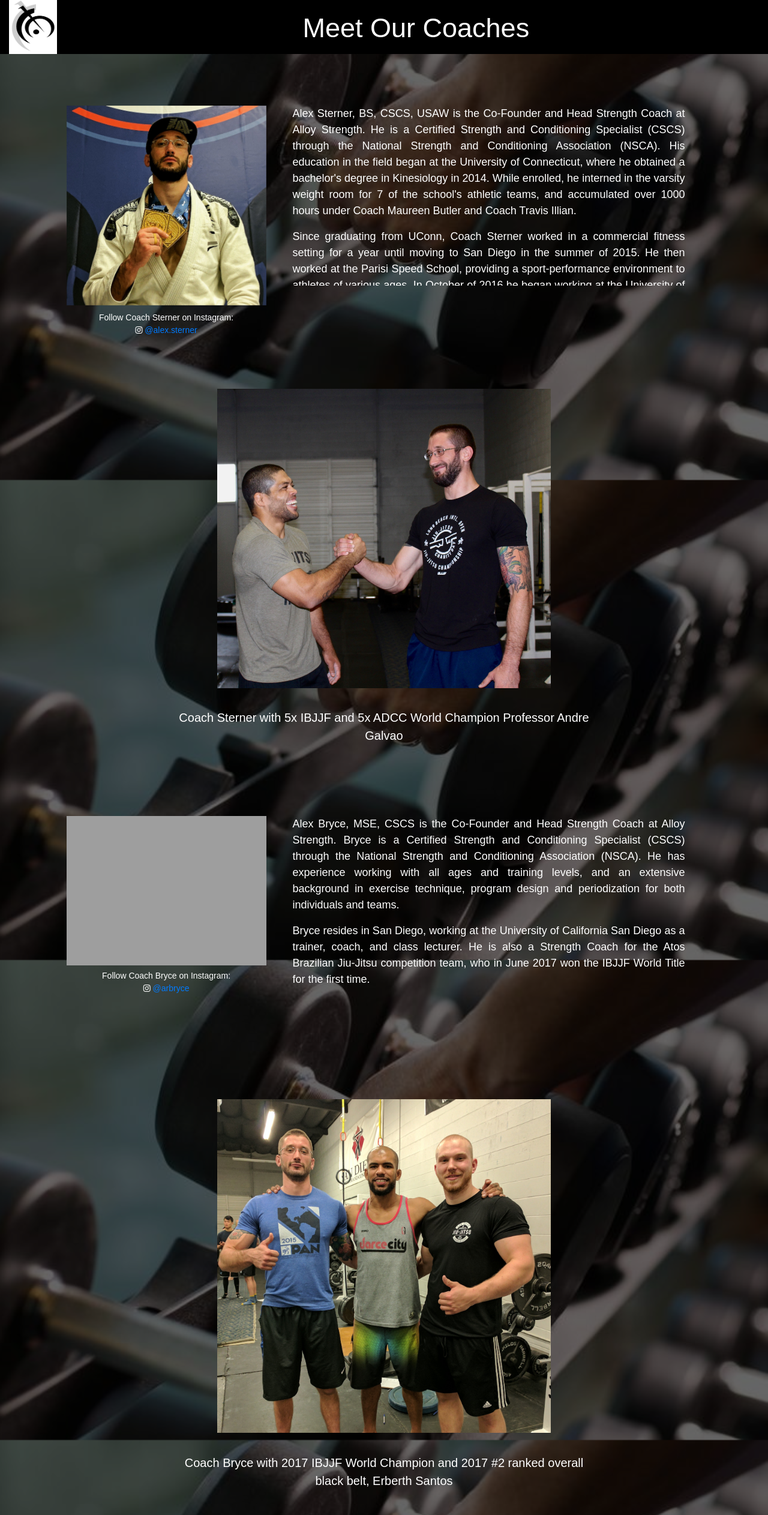
After one commit to priyaliverma/AS_Final_2, a Django app: page /coach-biographies in a window 1280 px wide. The commit adds this page. Shown: the whole page at 60% size. Run offline with Django 3.2, Linux system fonts and the light colour scheme; some libraries are stand-ins or nearby versions; grey boxes are pictures that could not be loaded.

Commit message:
coach biographies page

```diff
--- a/AS_Final/AlloyStrength/urls.py
+++ b/AS_Final/AlloyStrength/urls.py
@@ -35,6 +35,7 @@ urlpatterns = [
 
 
     url(r'^$', Home, name='Home'),
+    url(r'^coach-biographies', coach_biographies, name='coach_biographies'),
     url(r'^waiver/', Waiver, name='SignUpConfirmation'),
     url(r'^terms-conditions/', Terms_Conditions, name='SignUpConfirmation'),
 
--- a/AS_Final/Users/sign_up_views.py
+++ b/AS_Final/Users/sign_up_views.py
@@ -72,6 +72,8 @@ def Create_Test_Users():
 		_Member.save()
 	return None
 
+def coach_biographies(request):
+	return render (request, "coach_biographies.html")
 
 def Home(request):
 	context = {}
--- /dev/null
+++ b/AS_Final/static/homepage/coach_biographies.css
@@ -0,0 +1,96 @@
+* {
+    margin: 0px;
+    padding: 0px;
+    color: white;
+}
+.container{
+    padding: 2%;
+}
+body {
+
+    background-image:radial-gradient(rgba(0,0,0,0.6), rgba(0,0,0,0.6)),url('gym_background.jpg');
+    height: 100vh;
+    background-position: center;
+    background-size: cover;
+    background-attachment: fixed;
+    color: white;
+}
+.row {
+    max-width: 100%;
+    margin: auto;
+}
+
+header {
+    height: 90px;
+    background-color: black;
+    margin-bottom: 60px;
+}
+.alloylogo{
+    height: 90px;
+    width: auto;
+}
+
+.imginsta {
+    max-height: 300px;
+    font-size:14px;
+    font-family:Arial, Helvetica, sans-serif
+}
+.coachbio-text-panel {
+    max-height: 300px;
+    padding-left: 2%;
+    padding-right: 4%;
+    text-align: justify;
+    overflow-y: scroll;
+    font-family: Arial, Helvetica, sans-serif;
+    font-size: 18px;
+}
+
+/* These are for Coach 1 image hover */
+
+.coachpics {
+  opacity: 1;
+  display: block;
+  width: 100%;
+  /* height: 350px; */
+  transition: .5s ease;
+  backface-visibility: hidden;
+}
+
+.middle {
+  transition: .5s ease;
+  opacity: 0;
+  position: absolute;
+  top: 50%;
+  left: 50%;
+  transform: translate(-50%, -50%);
+  -ms-transform: translate(-50%, -50%)
+}
+
+.imginsta:hover .coachpics {
+  opacity: 0.3;
+}
+
+.imginsta:hover .middle {
+  opacity: 1;
+}
+
+.text {
+  background-color: #4CAF50;
+  color: white;
+  font-size: 50px;
+  padding: 16px 32px;
+}
+.coachname {
+    color:white;
+    font-family: Arial, Helvetica, sans-serif;
+    font-size: 25px;
+}
+
+/* For Coach1 with professor */
+
+.coach1 {
+    max-width: 100%;
+    padding: 10%;
+    max-height: 700px;
+    padding-bottom: 5%;
+}
--- /dev/null
+++ b/AS_Final/templates/coach_biographies.html
@@ -0,0 +1,138 @@
+<!-- Coach Biography's Page -->
+{% load static %}
+<!DOCTYPE html>
+<html lang="en">
+<head>
+    <meta charset="UTF-8">
+    <meta name="viewport" content="width=device-width, initial-scale=1.0">
+    <meta http-equiv="X-UA-Compatible" content="ie=edge">
+    <title>Coach Biographies</title>
+    <script src="https://code.jquery.com/jquery-3.2.1.slim.min.js" integrity="sha384-KJ3o2DKtIkvYIK3UENzmM7KCkRr/rE9/Qpg6aAZGJwFDMVNA/GpGFF93hXpG5KkN" crossorigin="anonymous"></script>
+    <script src="https://cdnjs.cloudflare.com/ajax/libs/popper.js/1.11.0/umd/popper.min.js" integrity="sha384-b/U6ypiBEHpOf/4+1nzFpr53nxSS+GLCkfwBdFNTxtclqqenISfwAzpKaMNFNmj4" crossorigin="anonymous"></script>
+    <link rel="stylesheet" href="https://maxcdn.bootstrapcdn.com/bootstrap/4.0.0-beta/css/bootstrap.min.css" integrity="sha384-/Y6pD6FV/Vv2HJnA6t+vslU6fwYXjCFtcEpHbNJ0lyAFsXTsjBbfaDjzALeQsN6M" crossorigin="anonymous">
+    <script src="https://maxcdn.bootstrapcdn.com/bootstrap/4.0.0-beta/js/bootstrap.min.js" integrity="sha384-h0AbiXch4ZDo7tp9hKZ4TsHbi047NrKGLO3SEJAg45jXxnGIfYzk4Si90RDIqNm1" crossorigin="anonymous"></script>
+    <link rel="stylesheet" href="{% static 'font-awesome-4.7.0/css/font-awesome.min.css' %}">
+    <link rel="stylesheet" href="{% static 'homepage/coach_biographies.css' %}">
+</head>
+<body>
+
+<!-- Header Section: For Logo and Heading -->
+    <header class = "header">
+        <div class = "row">
+            <div class = "col-md-1 col-sm-1">
+                <img class = "alloylogo" src = "{% static 'homepage/Alloy_logo.jpg' %}" alt = "Alloy Logo">
+            </div>
+            <div class = "col-md-11 col-sm-11 text-center" style = "font-size:45px; font-family:Arial, Helvetica, sans-serif; padding: 1%;">
+                Meet Our Coaches
+            </div>
+        </div>
+    </header>
+
+<!-- This section for Coach Sterner Biography -->
+    <section>
+        <div class = "container">
+            <div class = "row">
+                <div class = "col-md-4 col-sm-4 imginsta">
+                    <figure>
+
+                        <img class = "coachpics" src = "{% static 'homepage/coach_sterner_1_AWS.jpg' %}" alt = "Coach Sterner" >
+                        <div class="middle">
+                            <div class="coachname"> Alex Sterner </div>
+                        </div>
+                        <div class = "text-center" style = "padding: 3%">
+                                Follow Coach Sterner on Instagram:
+                                <br>
+                                <i class="fa fa-instagram" aria-hidden="true"></i>
+                                <a href = "https://www.instagram.com/alex.sterner/?hl=en">@alex.sterner</a>
+                        </div>
+                    </figure>
+                </div>
+                <div class = "col-md-8 col-sm-8">
+                    <div class="panel panel-default coachbio-text-panel">
+                        <div class="panel-body">
+                            <p>Alex Sterner, BS, CSCS, USAW is the Co-Founder and Head Strength Coach at Alloy Strength. He is a Certified Strength and Conditioning Specialist (CSCS) through the National Strength and Conditioning Association (NSCA). His education in the field began at the University of Connecticut, where he obtained a bachelor's degree in Kinesiology in 2014. While enrolled, he interned in the varsity weight room for 7 of the school's athletic teams, and accumulated over 1000 hours under Coach Maureen Butler and Coach Travis Illian. </p>
+                            <p>Since graduating from UConn, Coach Sterner worked in a commercial fitness setting for a year until moving to San Diego in the summer of 2015. He then worked at the Parisi Speed School, providing a sport-performance environment to athletes of various ages. In October of 2016 he began working at the University of California San Diego where he teaches Recreation classes, provides post-rehab care and personal training. </p>
+                            <p>Upon moving to San Diego, Coach Sterner continued competing in Brazilian Jiu-jitsu under Andre Galvao at Atos HQ. It was here that he first met JT Torres, who he began strength training at Parisi in the fall of 2015. Since then he and Coach Bryce have trained the majority of the Atos HQ competition team. This includes organizing group lifting sessions for the 2017 IBJJF Worlds camp, where Atos secured their first ever team title. In a 1-on-1 setting he coached Andre Galvao through the 2017 IBJJF Worlds and 2017 ADCC Superfight, resulting in a gold medal for Galvao on both occasions. </p>
+                        </div>
+                    </div>
+                </div>
+            </div>
+        </div>
+    </section>
+
+    <div class = "container"></div>
+
+<!-- This section for Coach Sterner Picture with Prof. Andre Galvao -->
+    <section>
+        <div class = "container">
+            <div class = "row">
+                <div class = "col-md-2 col-sm-2"></div>
+                <div class = "col-md-8 col-sm-8">
+                    <figure class = "coach1prof">
+                        <img class = "coach1" src = "{% static 'homepage/coach_sterner_with_prof_andre_galvao.jpg' %}" alt = "With Prof Andre Galvao">
+                        <div class = "text-center" style = "font-family:Arial, Helvetica, sans-serif; font-size:20px;">
+                            Coach Sterner with 5x IBJJF and 5x ADCC World Champion Professor Andre Galvao
+                        </div>
+                    </figure>
+                </div>
+                <div class = "col-md-2 col-sm-2"></div>
+            </div>
+        </div>
+    </section>
+
+    <div class = "container"></div>
+
+<!-- This section for Coach Bryce Biography -->
+    <section>
+        <div class = "container">
+            <div class = "row">
+                <div class = "col-md-4 col-sm-4 imginsta">
+                    <figure>
+                        <img class = "coachpics" src = "{% static 'homepage/coach_bryce.png' %}" alt = "Coach Bryce" >
+                        <div class="middle">
+                            <div class="coachname"> Alex Bryce </div>
+                        </div>
+                        <div class = "text-center" style = "padding: 2%">
+                                Follow Coach Bryce on Instagram:
+                                <br>
+                                <i class="fa fa-instagram" aria-hidden="true"></i>
+                                <a href = "https://www.instagram.com/arbryce/"> @arbryce </a>
+                        </div>
+                    </figure>
+                </div>
+                <div class = "col-md-8 col-sm-8">
+                    <div class="panel panel-default coachbio-text-panel">
+                        <div class = "panel-body">
+                            <p>Alex Bryce, MSE, CSCS is the Co-Founder and Head Strength Coach at Alloy Strength. Bryce is a Certified Strength and Conditioning Specialist (CSCS) through the National Strength and Conditioning Association (NSCA). He has experience working with all ages and training levels, and an extensive background in exercise technique, program design and periodization for both individuals and teams.</p>
+                            <p>Bryce resides in San Diego, working at the University of California San Diego as a trainer, coach, and class lecturer. He is also a Strength Coach for the Atos Brazilian Jiu-Jitsu competition team, who in June 2017 won the IBJJF World Title for the first time.</p>
+                            <p>Bryce is a former Performance Specialist at EXOS, a top sports performance company with locations worldwide. He earned his master’s degree in Exercise Science from the University of Kansas while working as a Graduate Teaching Assistant, conducting research in KU’s Neuromechanics and Jayhawk Athletic Performance Laboratories.</p>
+                            <p>A native of Storrs, CT, Alex received his bachelor's degree from the University of Connecticut in Strength and Conditioning with a minor in Nutrition for Exercise and Sport. He spent two years as an Intern with the Strength and Conditioning staff, and also interned at Cressey Performance, an elite training center for professional baseball players.</p>
+                        </div>
+                    </div>
+                </div>
+            </div>
+        </div>
+    </section>
+
+    <div class = "container"></div>
+
+<!-- This section for Coach Bryce Picture with Erberth Santos -->
+    <section>
+        <div class = "container">
+            <div class = "row">
+                <div class = "col-md-2 col-sm-2"></div>
+                <div class = "col-md-8 col-sm-8">
+                    <figure class = "coach1prof">
+
+                        <img class = "coach1" src = "{% static 'homepage/coach_bryce_with_Erberth_Santos.jpg' %}" alt = "With Erberth Santos">
+                        <div class = "text-center" style = "font-family:Arial, Helvetica, sans-serif; font-size:20px;">
+                            Coach Bryce with 2017 IBJJF World Champion and 2017 #2 ranked overall black belt, Erberth Santos
+                        </div>
+                    </figure>
+                </div>
+                <div class = "col-md-2 col-sm-2"></div>
+            </div>
+        </div>
+    </section>
+</body>
+</html>
```
Also changed, not shown: AS_Final/templates/homepage_3.html (+27 -3 lines), AS_Final/static/homepage/Alloy_logo.jpg (added), AS_Final/static/homepage/coach_bryce_with_Erberth_Santos.jpg (added), AS_Final/static/homepage/coach_sterner_1_AWS.jpg (added), AS_Final/static/homepage/coach_sterner_with_prof_andre_galvao.jpg (added), AS_Final/static/homepage/gym_background.jpg (added), 1 other file.
